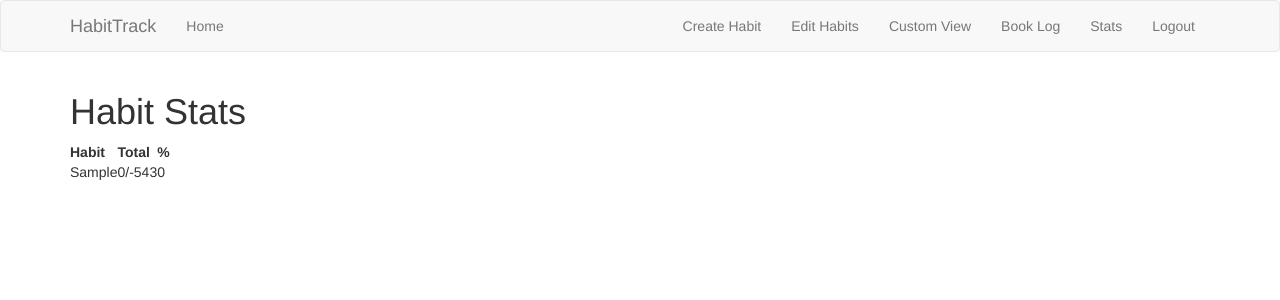
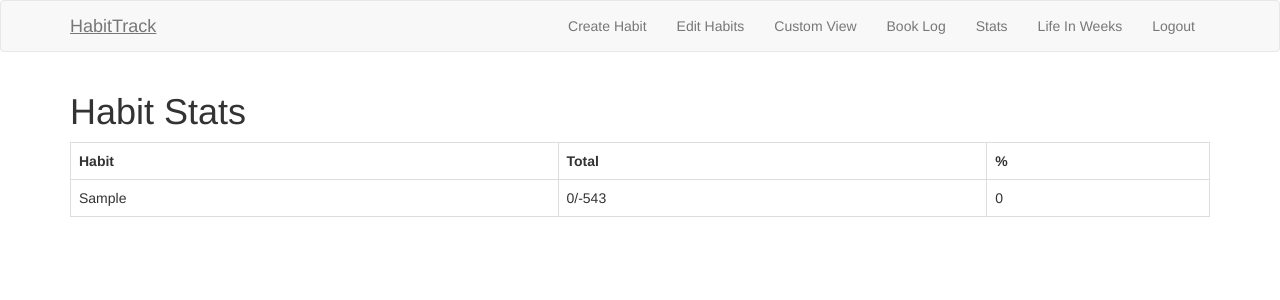
Before and after one commit to bberastain/habittrack, a Flask app: page /stats in a window 1280 px wide. Shown: the top 300 px of the page. Run offline with Flask 2, Linux system fonts and the light colour scheme; a user stored in the database is signed in; tables that the repository leaves empty hold one stand-in row (values such as "Sample post"); some libraries are stand-ins or nearby versions.

Commit message:
life in weeks

```diff
--- a/app/main/routes.py
+++ b/app/main/routes.py
@@ -1,9 +1,9 @@
 from flask import session, render_template, flash, redirect, url_for, request
 from app import db
 from app.main.forms import CreateForm, SelectHabitForm, EditForm, \
-    CompleteForm, SelectDateForm, BookForm, DateRangeForm
+    CompleteForm, SelectDateForm, BookForm, DateRangeForm, WeekForm
 from flask_login import current_user, login_required
-from app.models import Habit, Completed, Book
+from app.models import Habit, Completed, Book, Life
 from datetime import date, timedelta
 from app.main import bp
 from decimal import Decimal, getcontext
@@ -193,11 +193,19 @@
             session['d2'] = d1.strftime('%Y-%m-%d')
             session['d1'] = d2.strftime('%Y-%m-%d')
         return redirect(url_for('main.view'))
+
+    all_habits = Habit.query.filter_by(user_id=current_user.id).all()
+    esdate = min([habit.start_date for habit in all_habits])  # earliest start
+    if d2 > date.today():
+        d2 = date.today()
+    if d1 < esdate:
+        d1 = esdate
+        flash('No habit starts before ' + d1.strftime('%Y-%m-%d'))
+
     delta = d2 - d1
     date_range = [d1 + timedelta(i) for i in range(delta.days + 1)]
 
     # create a dictionary of habits with completed dates
-    all_habits = Habit.query.filter_by(user_id=current_user.id).all()
     habits = {}
     counter = 1
     for habit in all_habits:
@@ -220,3 +228,45 @@
     drl = len(date_range) + 1  # date range length
     return render_template('view.html', form=form, dr=date_range, h=habits,
                            hl=hl, drl=drl)
+
+
+@bp.route('/life', methods=['GET', 'POST'])
+@login_required
+def life():
+    form = WeekForm()
+    if form.validate_on_submit():
+        x = Life.query.filter_by(year=form.year.data).filter_by(
+                week=form.week.data).all()
+        if x:  # here there needs to be an 'overwrite' warning
+            x[0].content = form.content.data
+        else:
+            week = Life(year=form.year.data, week=form.week.data,
+                        content=form.content.data, user_id=current_user.id)
+            db.session.add(week)
+        db.session.commit()
+        flash('Updated Life in Weeks')
+        return redirect(url_for('main.life'))
+    weeks = Life.query.filter_by(user_id=current_user.id).order_by(
+            Life.year).all()  # this is to find the earliest year
+    fy = weeks[0].year  # first year
+    ly = weeks[-1].year + 1  # last year adjusted for range function
+    life = {}
+    counter1 = fy
+    for year in range(fy, ly):
+        weeks = Life.query.filter_by(user_id=current_user.id).filter_by(
+                year=year).order_by(Life.week).all()
+        week_nums = [a.week for a in weeks]
+        temp = []
+        counter2 = 0
+        for i in range(0, 52):
+            if i + 1 in week_nums:
+                temp.append(weeks[counter2])
+                counter2 += 1
+            else:
+                temp.append('')
+        if weeks:
+            life[counter1] = temp
+        else:
+            life[counter1] = []
+        counter1 += 1
+    return render_template('life.html', start=fy, end=ly, life=life, form=form)
--- a/app/templates/base.html
+++ b/app/templates/base.html
@@ -14,12 +14,9 @@
                 <span class="icon-bar"></span>
                 <span class="icon-bar"></span>
             </button>
-            <a class="navbar-brand" href="{{ url_for('main.index') }}">HabitTrack</a>
+            <a class="navbar-brand" href="{{ url_for('main.index') }}"><u>HabitTrack</u></a>
         </div>
         <div class="collapse navbar-collapse" id="bs-example-navbar-collapse-1">
-            <ul class="nav navbar-nav">
-                <li><a href="{{ url_for('main.index') }}">Home</a></li>
-            </ul>
             <ul class="nav navbar-nav navbar-right">
                 {% if current_user.is_anonymous %}
                 <li><a href="{{ url_for('auth.login') }}">Login</a></li>
@@ -29,6 +26,7 @@
                 <li><a href="{{ url_for('main.view') }}">Custom View</a></li>
                 <li><a href="{{ url_for('main.book') }}">Book Log</a></li>
                 <li><a href="{{ url_for('main.stats') }}">Stats</a></li>
+                <li><a href="{{ url_for('main.life') }}">Life In Weeks</a></li>
                 <li><a href="{{ url_for('auth.logout') }}">Logout</a></li>
                 {% endif %}
             </ul>
--- a/app/templates/stats.html
+++ b/app/templates/stats.html
@@ -2,15 +2,15 @@
 
 {% block app_content %}
 <h1>Habit Stats</h1>
-<table>
+<table class='table table-bordered'>
   <tr>
-    <th>Habit</th>
-    <th>Total</th>
-    <th>%</th>
+    <th scope='column'>Habit</th>
+    <th scope='column'>Total</th>
+    <th scope='column'>%</th>
   </tr>
   {% for habit, total, completed, percent in stats %}
     <tr>
-      <td>{{ habit }}</td>
+      <td scope='row'>{{ habit }}</td>
       <td>{{ completed }}/{{ total }}</td>
       <td>{{ percent }}</td>
     </tr>
```
Also changed, not shown: app/main/forms.py (+8 -1 lines), app/models.py (+11 -0 lines), app/templates/life.html (added, +40 -0 lines), migrations/versions/ffcea1d49c91_life_in_weekeks.py (added, +36 -0 lines), app.db.
